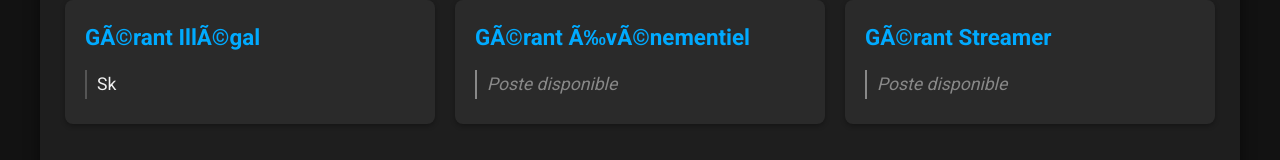
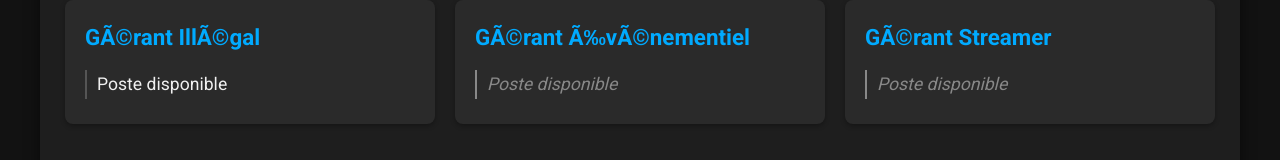
Before and after one commit to Princelion33/blackwallfa, a plain HTML site: page index.html in a window 1280 px wide. Shown: the part 704-864 px from the top of the page. Drawn offline with Linux system fonts and the light colour scheme.

Commit message:
Update index.html

```diff
--- a/index.html
+++ b/index.html
@@ -59,7 +59,7 @@
             <div class="card">
                 <h3>Gérant Illégal</h3>
                 <ul>
-                    <li>Sk</li>
+                    <li>Poste disponible</li>
                 </ul>
             </div>
             <div class="card">
@@ -121,4 +121,5 @@
         </div>
 
     </div> </body>
+
 </html>
```
